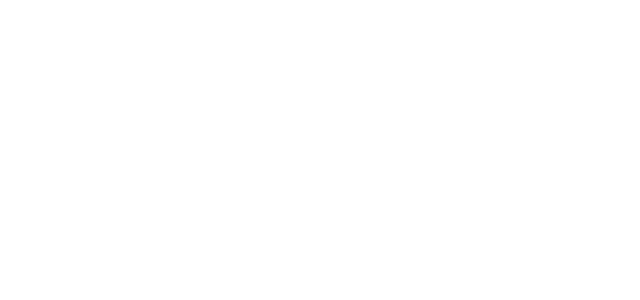
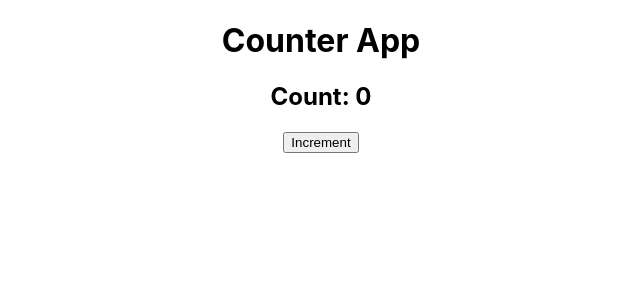
Before and after one commit to khaled39ab/Redux-Toolkit, a React (Create React App) app: page / in a window 1280 px wide. Shown: the top 300 px of the page, without its empty margins (319-959 px from the left). Built offline with nearby package versions, Linux system fonts and the light colour scheme.

Commit message:
working increment with redux toolkit

```diff
--- a/src/App.js
+++ b/src/App.js
@@ -1,9 +1,10 @@
 import './App.css';
+import CounterView from './features/counter/CounterView';
 
 function App() {
   return (
     <div className="App">
-
+      <CounterView />
     </div>
   );
 }
--- a/src/app/store.js
+++ b/src/app/store.js
@@ -6,4 +6,6 @@
         counter: counterReducer // change counterSlice name is valid for export default
         // todos: multiple store if needed
     }
-})
+});
+
+export default store;
--- /dev/null
+++ b/src/features/counter/CounterView.js
@@ -0,0 +1,18 @@
+import React from 'react';
+import { useDispatch, useSelector } from 'react-redux';
+import { increment } from './counterSlice';
+
+const CounterView = () => {
+    const count = useSelector(state => state.counter.count);
+    const dispatch = useDispatch();
+
+    return (
+        <div>
+            <h1>Counter App</h1>
+            <h2>Count: {count}</h2>
+            <button onClick={()=>dispatch(increment())}>Increment</button>
+        </div>
+    );
+};
+
+export default CounterView;
--- a/src/features/counter/counterSlice.js
+++ b/src/features/counter/counterSlice.js
@@ -3,7 +3,7 @@
 export const counterSlice = createSlice({
     name: 'counter',
     initialState: { count: 0 },
-    reducer: {
+    reducers: {
         increment: state => {
             state.count = state.count + 1
         },
--- a/src/index.js
+++ b/src/index.js
@@ -3,12 +3,14 @@
 import './index.css';
 import App from './App';
 import reportWebVitals from './reportWebVitals';
+import { Provider } from 'react-redux';
+import store from './app/store';
 
 const root = ReactDOM.createRoot(document.getElementById('root'));
 root.render(
-  <React.StrictMode>
+  <Provider store={store}>
     <App />
-  </React.StrictMode>
+  </Provider>
 );
 
 // If you want to start measuring performance in your app, pass a function
```
